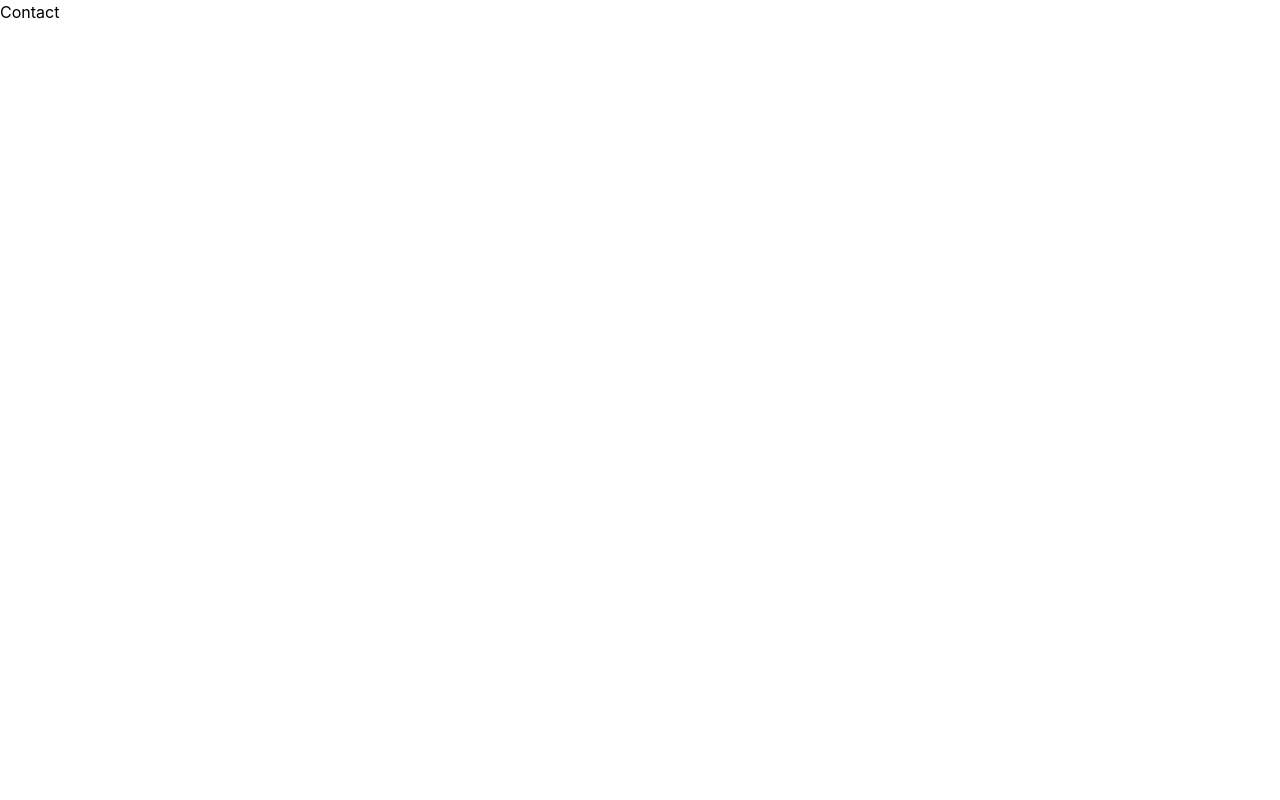
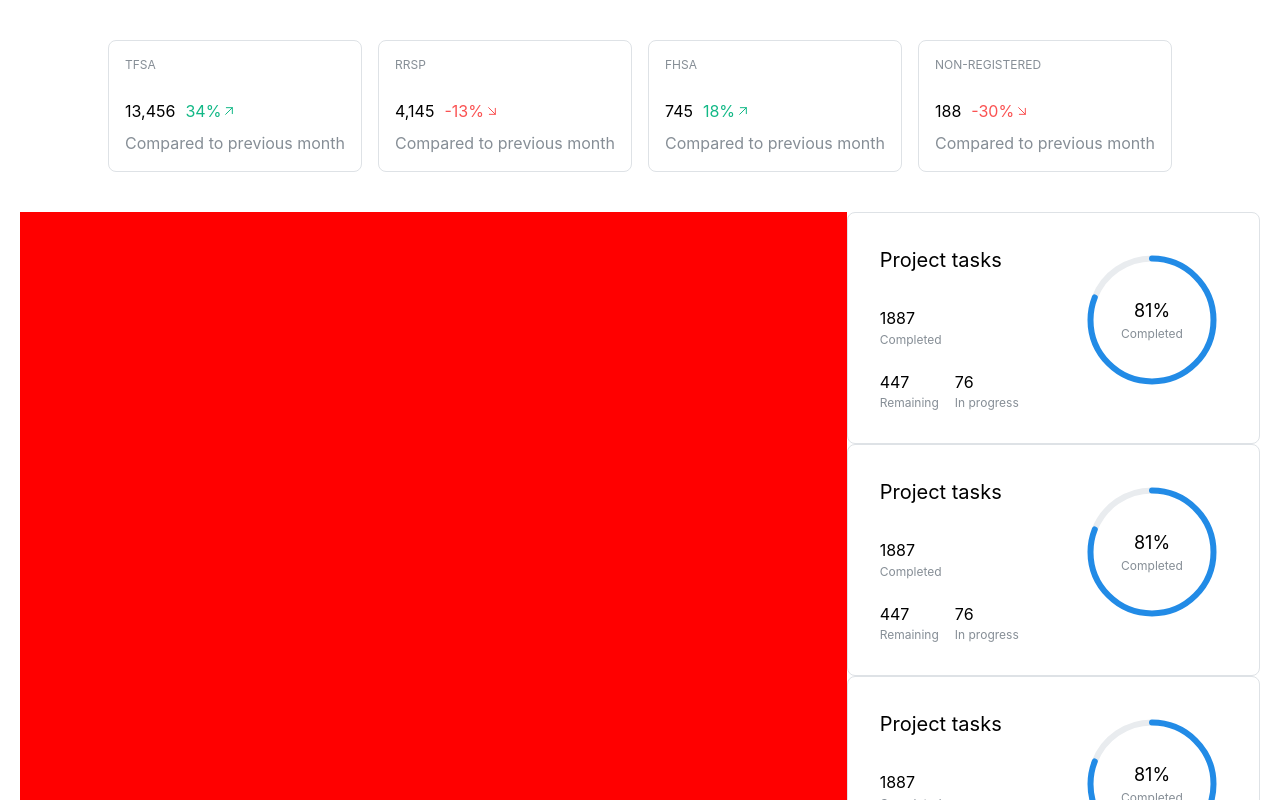
Before and after one commit to Arty2001/CONUHACKS_2024, a React (Create React App) app in the folder frontend/: page /storyline in a window 1280 px wide. Built offline with nearby package versions, Linux system fonts and the light colour scheme.

Commit message:
dashboard WIP

```diff
--- /dev/null
+++ b/frontend/src/pages/StoryLine.css
@@ -0,0 +1,101 @@
+.main {
+  height: 100vh;
+  overflow: hidden;
+
+}
+
+.accounts{
+    display: flex;
+    align-items: center;
+    justify-content: center;
+    padding: 40px 20px;
+}
+.root {
+    padding: calc(var(--mantine-spacing-xl) * 1.5);
+}
+
+.value {
+font-size: rem(24px);
+font-weight: 700;
+line-height: 1;
+}
+
+.diff {
+line-height: 1;
+display: flex;
+align-items: center;
+font-size: small;
+font-weight: 500;
+}
+
+.icon {
+color: light-dark(var(--mantine-color-gray-4), var(--mantine-color-dark-3));
+}
+
+.title {
+font-weight: 700;
+text-transform: uppercase;
+}
+
+.compared {
+font-size: x-small;
+}
+
+.card {
+background-color: var(--mantine-color-body);
+}
+
+.label {
+font-family:
+    Greycliff CF,
+    var(--mantine-font-family);
+font-weight: 700;
+line-height: 1;
+}
+
+.lead {
+font-family:
+    Greycliff CF,
+    var(--mantine-font-family);
+font-weight: 700;
+font-size: rem(22px);
+line-height: 1;
+}
+
+.inner {
+display: flex;
+
+/* @media (max-width: $mantine-breakpoint-xs) {
+    flex-direction: column;
+} */
+}
+
+.ring {
+flex: 1;
+display: flex;
+justify-content: flex-end;
+
+/* @media (max-width: $mantine-breakpoint-xs) {
+    justify-content: center;
+    margin-top: var(--mantine-spacing-md);
+} */
+
+
+}
+
+.otherInfo{
+    display: flex;
+    padding: 0px 20px;
+    justify-content: space-between;
+
+}
+
+.graphAndStuff{
+    background-color: red;
+    flex:2
+
+}
+
+.debts{
+    flex: 1
+}
--- a/frontend/src/pages/StoryLine.tsx
+++ b/frontend/src/pages/StoryLine.tsx
@@ -1,7 +1,159 @@
-import React from 'react';
+import React from "react";
+import "./StoryLine.css";
+import {
+  Group,
+  Paper,
+  SimpleGrid,
+  Text,
+  Card,
+  RingProgress,
+  useMantineTheme,
+} from "@mantine/core";
+
+import {
+  IconUserPlus,
+  IconDiscount2,
+  IconReceipt2,
+  IconCoin,
+  IconArrowUpRight,
+  IconArrowDownRight,
+} from "@tabler/icons-react";
+
+const icons = {
+  user: IconUserPlus,
+  discount: IconDiscount2,
+  receipt: IconReceipt2,
+  coin: IconCoin,
+};
+
+const data = [
+  { title: "TFSA", value: "13,456", diff: 34 },
+  { title: "RRSP", value: "4,145", diff: -13 },
+  { title: "FHSA", value: "745", diff: 18 },
+  { title: "Non-Registered", value: "188", diff: -30 },
+];
+
+function StatsGrid() {
+  const stats = data.map((stat) => {
+    const DiffIcon = stat.diff > 0 ? IconArrowUpRight : IconArrowDownRight;
+
+    return (
+      <Paper withBorder p="md" radius="md" key={stat.title}>
+        <Group justify="space-between">
+          <Text size="xs" color="dimmed" className="title">
+            {stat.title}
+          </Text>
+        </Group>
+
+        <Group align="flex-end" gap="xs" mt={25}>
+          <Text className="value">{stat.value}</Text>
+          <Text color={stat.diff > 0 ? "teal" : "red"} className="diff">
+            <span>{stat.diff}%</span>
+            <DiffIcon size="1rem" stroke={1.5} />
+          </Text>
+        </Group>
+
+        <Text className="compared" color="dimmed" mt={7}>
+          Compared to previous month
+        </Text>
+      </Paper>
+    );
+  });
+
+  return (
+    <div className="">
+      <SimpleGrid cols={{ base: 1, xs: 2, md: 4 }}>{stats}</SimpleGrid>
+    </div>
+  );
+}
+
+const stats = [
+  { value: 447, label: "Remaining" },
+  { value: 76, label: "In progress" },
+];
+
+export function StatsRingCard() {
+  const theme = useMantineTheme();
+  const completed = 1887;
+  const total = 2334;
+  const items = stats.map((stat) => (
+    <div key={stat.label}>
+      <Text className="label">{stat.value}</Text>
+      <Text size="xs" c="dimmed">
+        {stat.label}
+      </Text>
+    </div>
+  ));
+
+  return (
+    <Card withBorder p="xl" radius="md" className="card">
+      <div className="inner">
+        <div>
+          <Text fz="xl" className="label">
+            Project tasks
+          </Text>
+          <div>
+            <Text className="label" mt={30}>
+              1887
+            </Text>
+            <Text fz="xs" c="dimmed">
+              Completed
+            </Text>
+          </div>
+          <Group mt="lg">{items}</Group>
+        </div>
+
+        <div className="ring">
+          <RingProgress
+            roundCaps
+            thickness={6}
+            size={150}
+            sections={[
+              { value: (completed / total) * 100, color: theme.primaryColor },
+            ]}
+            label={
+              <div>
+                <Text ta="center" fz="lg" className="label">
+                  {((completed / total) * 100).toFixed(0)}%
+                </Text>
+                <Text ta="center" fz="xs" c="dimmed">
+                  Completed
+                </Text>
+              </div>
+            }
+          />
+        </div>
+      </div>
+    </Card>
+  );
+}
+
+function MultipleStatsRingCards() {
+  const numberOfCards = 5;
+
+  return (
+    <div>
+      {Array.from({ length: numberOfCards }).map((_, index) => (
+        <StatsRingCard key={index} />
+      ))}
+    </div>
+  );
+}
 
 function Contact() {
-  return <div>Contact</div>;
+  return (
+    <div className="main">
+      <div className="accounts">
+        <StatsGrid />
+      </div>
+      <div className="otherInfo">
+        <div className="graphAndStuff"></div>
+        <div className="debts">
+          <MultipleStatsRingCards />
+        </div>
+      </div>
+    </div>
+  );
 }
 
 export default Contact;
```
